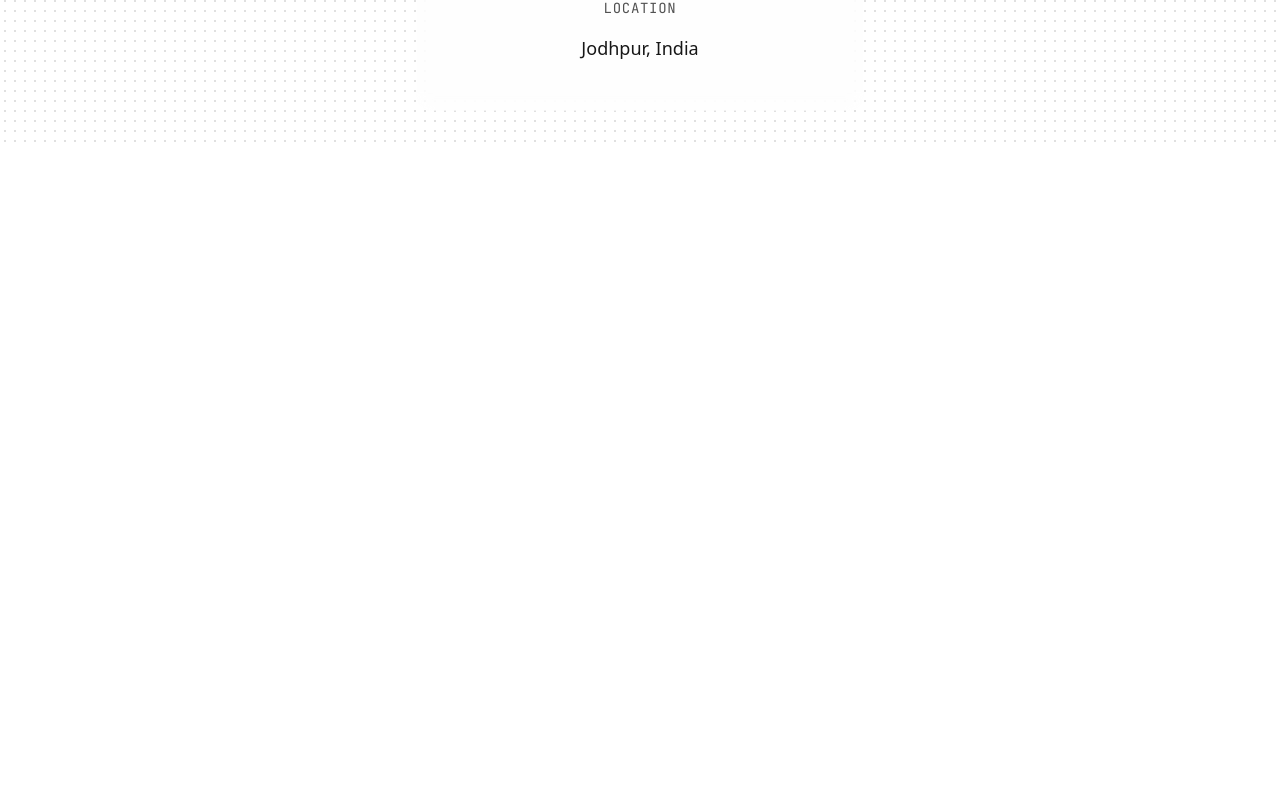
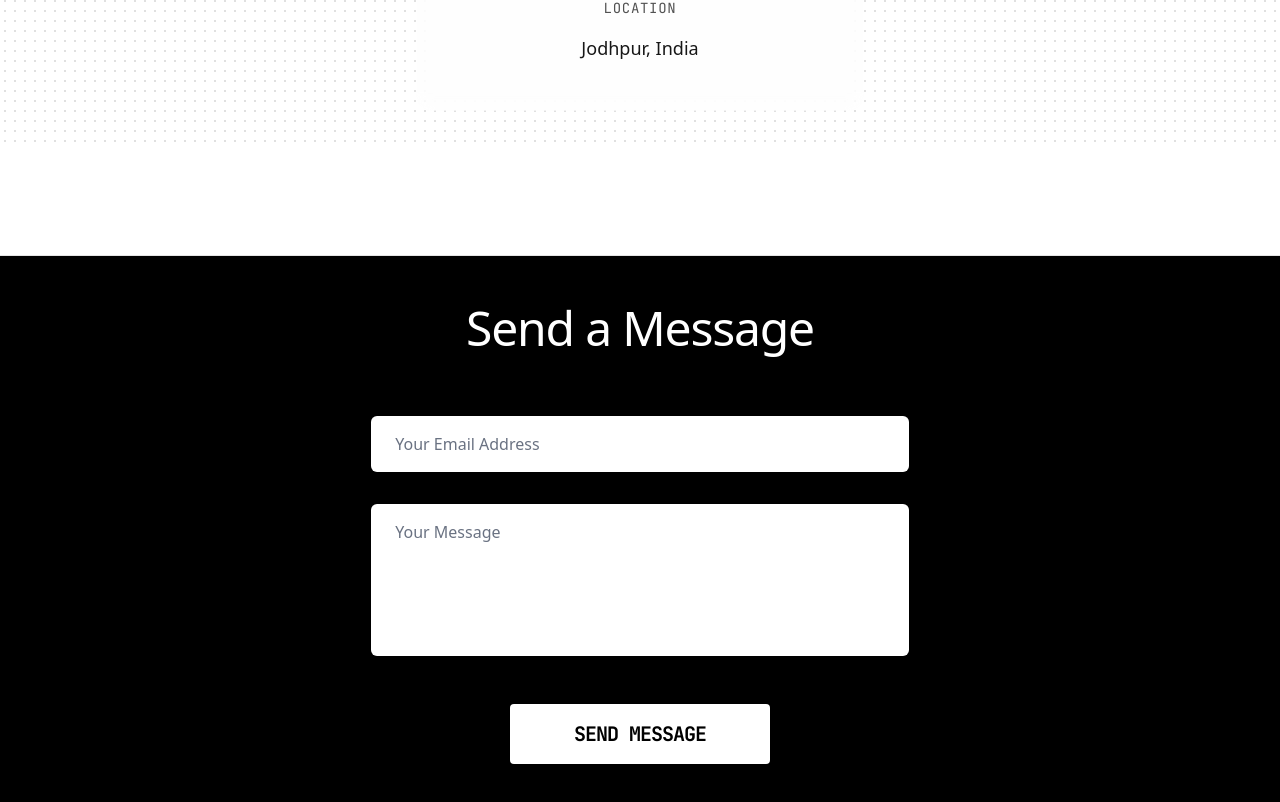
Before and after one commit to Harharshambhu/portfolio, a Next.js app: page /contact in a window 1280 px wide. Shown: the part 654-1456 px from the top of the page. Before the commit the page ends 845 px from the top, so only its background shows below. Built offline with nearby package versions, Linux system fonts and the light colour scheme.

Commit message:
Contact-send message- Page

```diff
--- a/package.json
+++ b/package.json
@@ -9,6 +9,7 @@
     "lint": "eslint"
   },
   "dependencies": {
+    "@formspree/react": "^3.0.0",
     "framer-motion": "^12.34.0",
     "gsap": "^3.14.2",
     "lucide-react": "^0.564.0",
--- a/src/app/contact/page.tsx
+++ b/src/app/contact/page.tsx
@@ -1,7 +1,11 @@
+import ContactForm from "@/components/ContactForm";
+import BackgroundGrid from "@/components/BackgroundGrid";
+
 export default function Contact() {
     return (
-        <div className="flex flex-col gap-16 items-center text-center w-full">
-            <section className="flex flex-col gap-6 items-center w-full">
+        <div className="flex flex-col w-full">
+            <div className="flex flex-col gap-16 items-center w-full px-6 min-h-[60vh] justify-center mb-24">
+                <section className="flex flex-col gap-6 items-center text-center w-full">
                     <h1 className="text-6xl md:text-[150px] font-medium tracking-tighter leading-none">Contact</h1>
                     <p className="max-w-xl text-lg leading-relaxed text-muted">
                         Feel free to reach out for collaborations or just say hi.
@@ -10,7 +14,7 @@ export default function Contact() {
 
                 <section className="flex flex-col items-center w-full max-w-md">
                     <div className="flex flex-col gap-10 items-center w-full bg-white/5 rounded-2xl p-8 md:p-12 backdrop-blur-sm border border-white/10">
-                    <div className="flex flex-col gap-2 items-center">
+                        <div className="flex flex-col gap-2 items-center text-center">
                             <span className="text-sm font-mono text-muted uppercase tracking-wider mb-2">
                                 Email
                             </span>
@@ -22,7 +26,7 @@ export default function Contact() {
                             </a>
                         </div>
 
-                    <div className="flex flex-col gap-2 items-center">
+                        <div className="flex flex-col gap-2 items-center text-center">
                             <span className="text-sm font-mono text-muted uppercase tracking-wider mb-2">
                                 Socials
                             </span>
@@ -36,7 +40,7 @@ export default function Contact() {
                             </a>
                         </div>
 
-                    <div className="flex flex-col gap-2 items-center">
+                        <div className="flex flex-col gap-2 items-center text-center">
                             <span className="text-sm font-mono text-muted uppercase tracking-wider mb-2">
                                 Location
                             </span>
@@ -45,5 +49,17 @@ export default function Contact() {
                     </div>
                 </section>
             </div>
+
+            <footer className="relative z-0 w-screen ml-[calc(50%-50vw)] mb-[-3rem] md:mb-[-5rem] pt-12 pb-16 border-t border-border mt-12 bg-black text-white overflow-hidden">
+                <BackgroundGrid fixed={false} color="transparent" spotlight={true} interaction={false} />
+
+                <div className="max-w-screen-xl mx-auto w-full px-6 flex flex-col gap-12 z-10 relative items-center justify-center">
+                    <h2 className="text-3xl md:text-5xl font-medium tracking-tight text-center mb-4">
+                        Send a Message
+                    </h2>
+                    <ContactForm />
+                </div>
+            </footer>
+        </div>
     );
 }
--- /dev/null
+++ b/src/components/ContactForm.tsx
@@ -0,0 +1,94 @@
+"use client";
+
+import React, { useState } from 'react';
+import { useForm, ValidationError } from '@formspree/react';
+import { motion } from 'framer-motion';
+
+export default function ContactForm() {
+    const [state, handleSubmit] = useForm("mzdaawdy");
+    const [isHovered, setIsHovered] = useState(false);
+
+    if (state.succeeded) {
+        return (
+            <div className="flex flex-col items-center justify-center p-8 bg-green-500/10 border border-green-500/20 rounded-xl text-center w-full h-full min-h-[300px]">
+                <h3 className="text-2xl font-medium text-green-400 mb-3">Message Sent!</h3>
+                <p className="text-muted">Thanks for reaching out. I'll get back to you soon.</p>
+            </div>
+        );
+    }
+
+    return (
+        <form onSubmit={handleSubmit} className="flex flex-col gap-8 w-full max-w-2xl mx-auto">
+            <div className="flex flex-col gap-2 text-center items-center">
+                <input
+                    id="email"
+                    type="email"
+                    name="email"
+                    required
+                    className="flex h-14 w-full md:w-[80%] rounded-md px-6 py-2 text-base text-black bg-white focus-visible:outline-none focus-visible:ring-2 focus-visible:ring-black transition-colors placeholder:text-gray-500"
+                    placeholder="Your Email Address"
+                />
+                <ValidationError
+                    prefix="Email"
+                    field="email"
+                    errors={state.errors}
+                    className="text-red-400 text-sm mt-1"
+                />
+            </div>
+
+            <div className="flex flex-col gap-2 text-center items-center">
+                <textarea
+                    id="message"
+                    name="message"
+                    required
+                    rows={5}
+                    className="flex w-full md:w-[80%] rounded-md px-6 py-4 text-base text-black bg-white focus-visible:outline-none focus-visible:ring-2 focus-visible:ring-black transition-colors resize-none placeholder:text-gray-500"
+                    placeholder="Your Message"
+                />
+                <ValidationError
+                    prefix="Message"
+                    field="message"
+                    errors={state.errors}
+                    className="text-red-400 text-sm mt-1"
+                />
+            </div>
+
+            <div className="flex justify-center w-full mt-4 pb-4">
+                <div className="flex justify-center w-full md:w-[80%] z-10">
+                    <motion.button
+                        type="submit"
+                        disabled={state.submitting}
+                        onMouseEnter={() => setIsHovered(true)}
+                        onMouseLeave={() => setIsHovered(false)}
+                        onFocus={() => setIsHovered(true)}
+                        onBlur={() => setIsHovered(false)}
+                        whileTap={{ scale: 0.95 }}
+                        transition={{ duration: 0.15, ease: "linear" }}
+                        className="relative inline-flex items-center justify-center px-9 py-4 text-xl font-mono overflow-hidden disabled:opacity-50 disabled:pointer-events-none"
+                        style={{ minWidth: "260px" }}
+                        variants={{
+                            initial: {
+                                flexGrow: 0,
+                                borderRadius: "4px",
+                                backgroundColor: "#ffffff",
+                                color: "#000000",
+                            },
+                            hover: {
+                                flexGrow: 1,
+                                borderRadius: "1px",
+                                backgroundColor: "#39FF14",
+                                color: "#000000",
+                            },
+                        }}
+                        initial="initial"
+                        animate={isHovered ? "hover" : "initial"}
+                    >
+                        <motion.div layout className="flex w-full justify-center whitespace-nowrap px-4 tracking-tighter font-bold uppercase">
+                            {state.submitting ? "Sending..." : "Send Message"}
+                        </motion.div>
+                    </motion.button>
+                </div>
+            </div>
+        </form>
+    );
+}
```
Also changed, not shown: 1 other file (tests, documents, lock files or other folders). Lines whose indentation alone changed are shown as unchanged.
